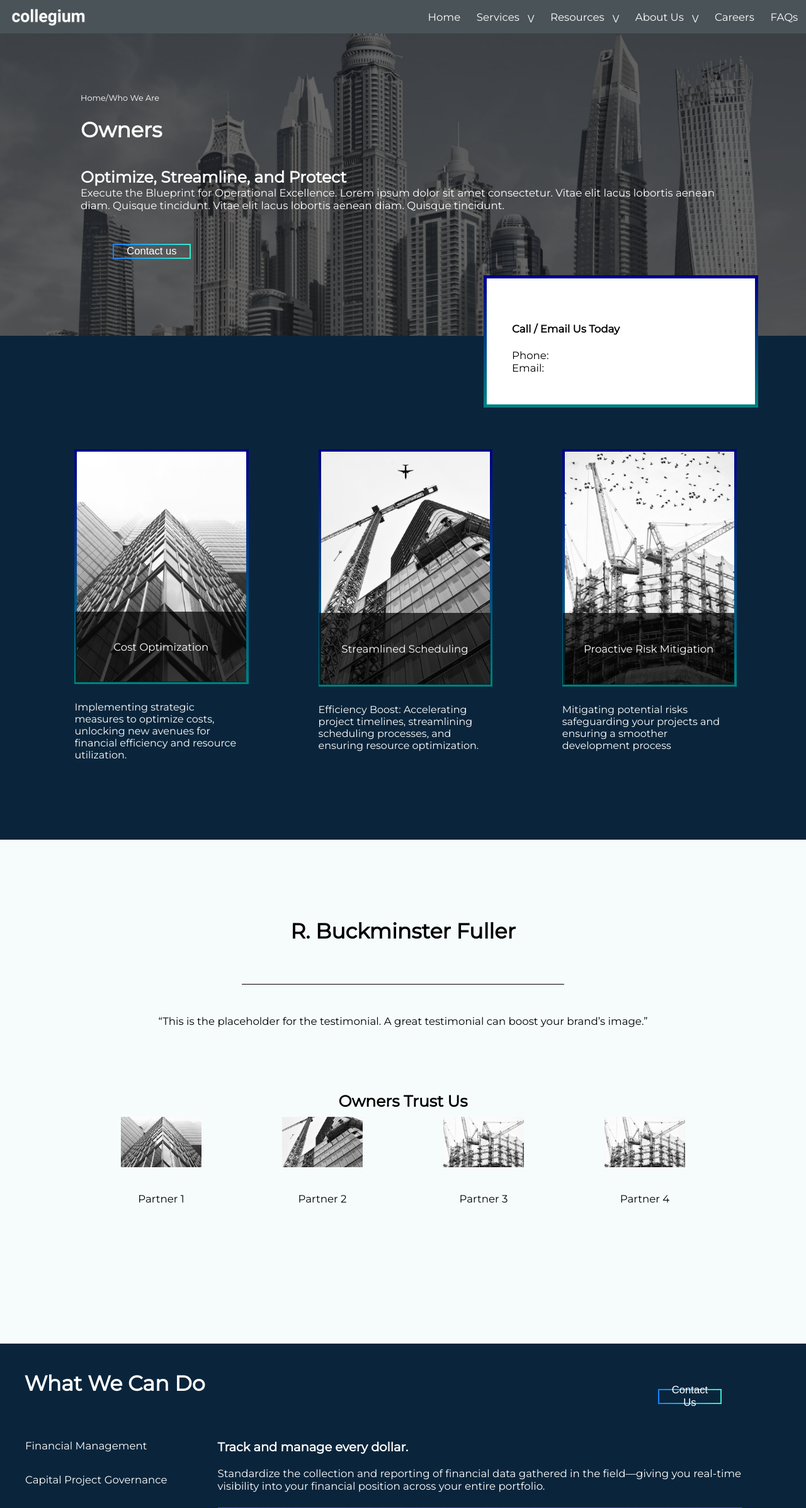
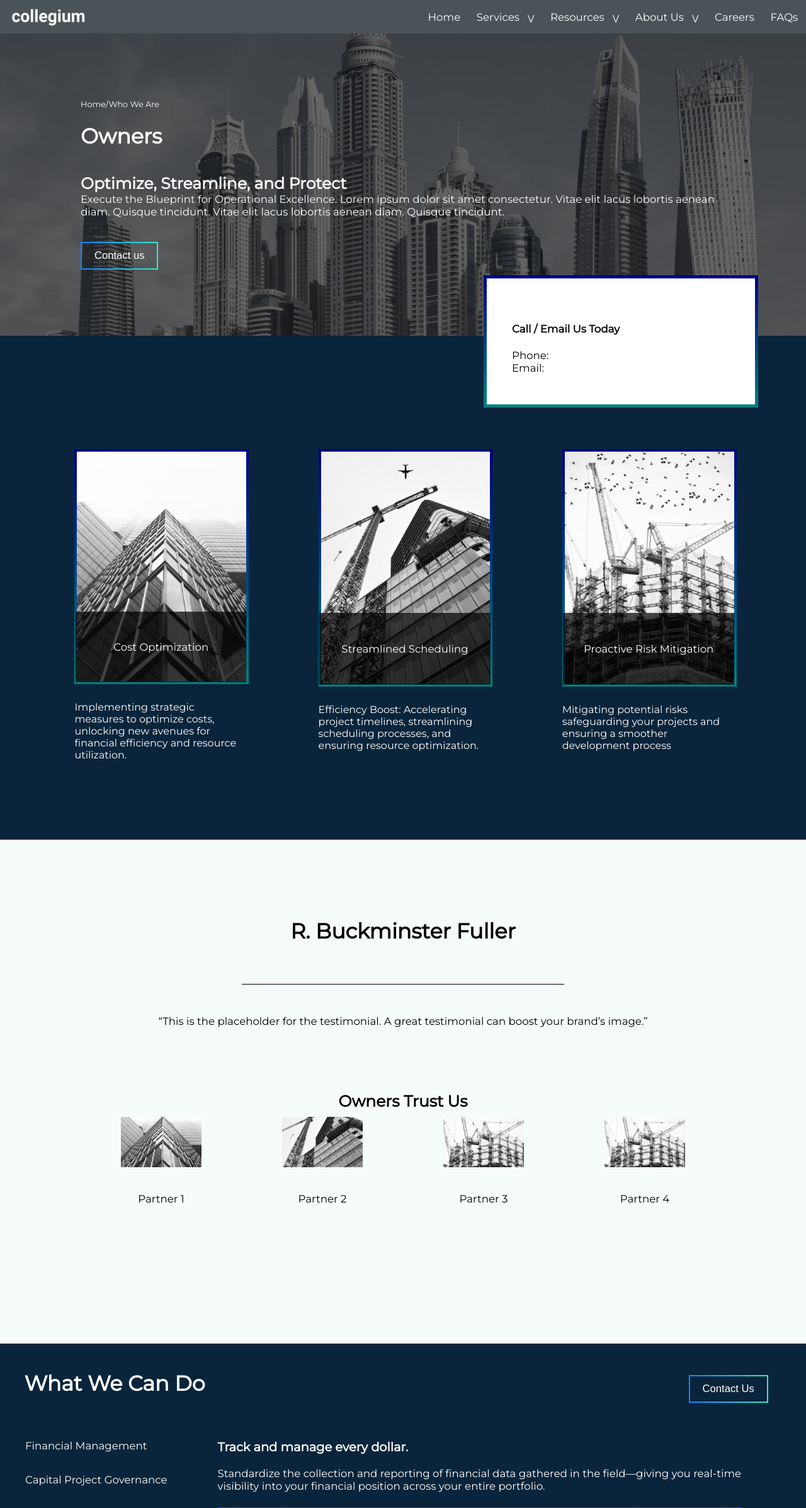
Before and after one commit to sadiqbehzad/imtihan, a React (Create React App) app: page /owners in a window 1280 px wide. Shown: the top 2394 px of the page at 63% size. Built offline with nearby package versions, Linux system fonts and the light colour scheme.

Commit message:
editing owners buttons.

```diff
--- a/src/pages/owners/OwnersHeader/ownersHeader.css
+++ b/src/pages/owners/OwnersHeader/ownersHeader.css
@@ -29,16 +29,11 @@
   }
 
   .ownersHeaderButton {
-    padding: 5%;
-    position: relative;
-  }
+    display: flex;
+    margin-top: 3vw;
+    margin-left: left;
+}
 
-  .ownersHeaderButton Button {
-    height: 30%;
-    left: 0%;
-    top: 35%;
-    position: absolute;
-  }
 
   .ownersHeaderCard {
     position: absolute;
--- a/src/pages/owners/OwnersServices/ownersServices.css
+++ b/src/pages/owners/OwnersServices/ownersServices.css
@@ -11,7 +11,6 @@
   display: flex;
   flex-direction: row;
   align-items: center;
-  justify-content: space-between;
   height: 10vh;
   width: 100vw;
   margin-top: 4vh;
@@ -65,16 +64,6 @@ p {
 }
 
 .ServicesButton {
-  padding: 4%;
-  position: relative;
-  margin-right: 15vh;
-  width: 5%;
+  display: flex;
+  margin-left: 60vw;
 }
-
-.ServicesButton Button {
-  width: 100%;
-  height: 30%;
-  left: 0%;
-  top: 35%;
-  position: absolute;
-}
```
